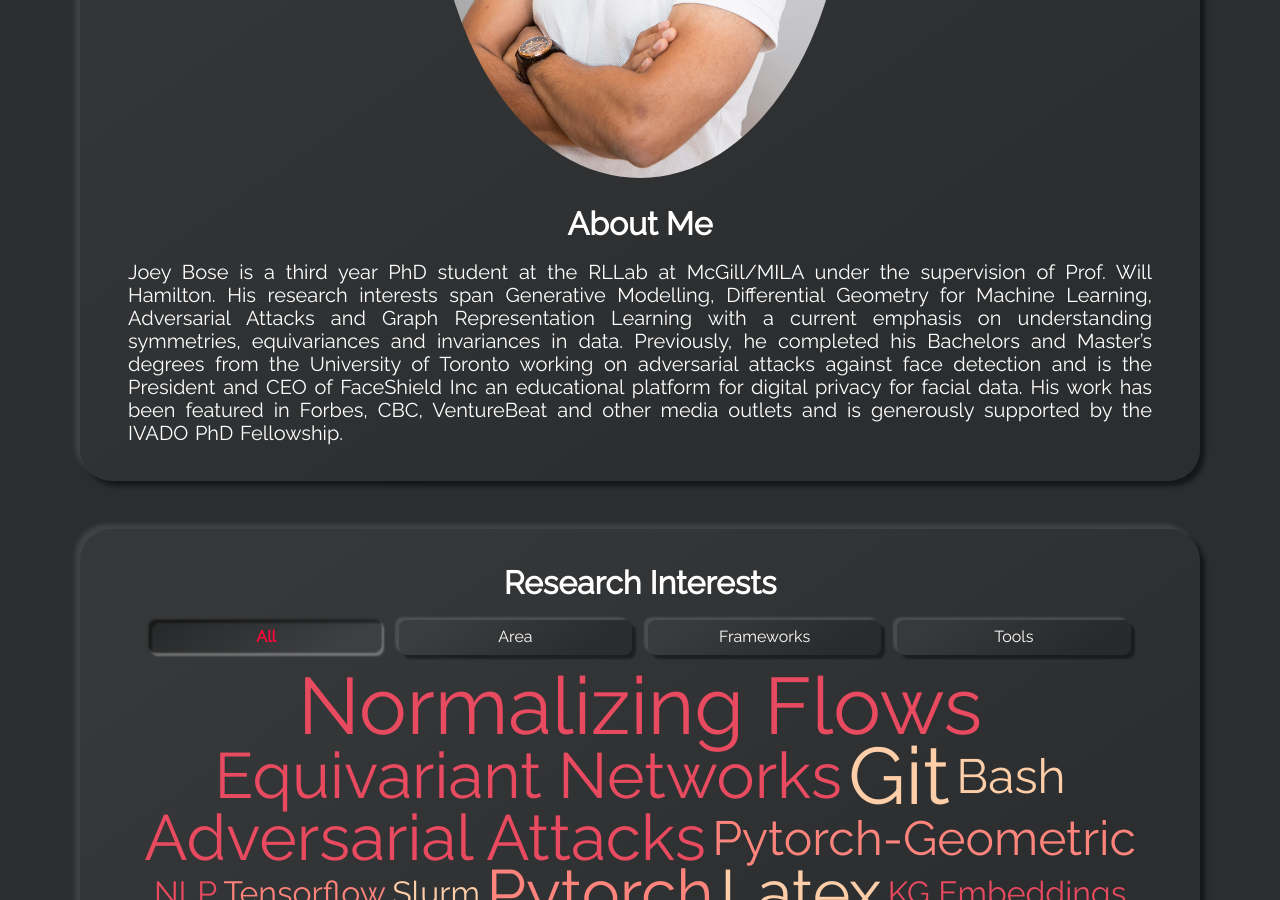
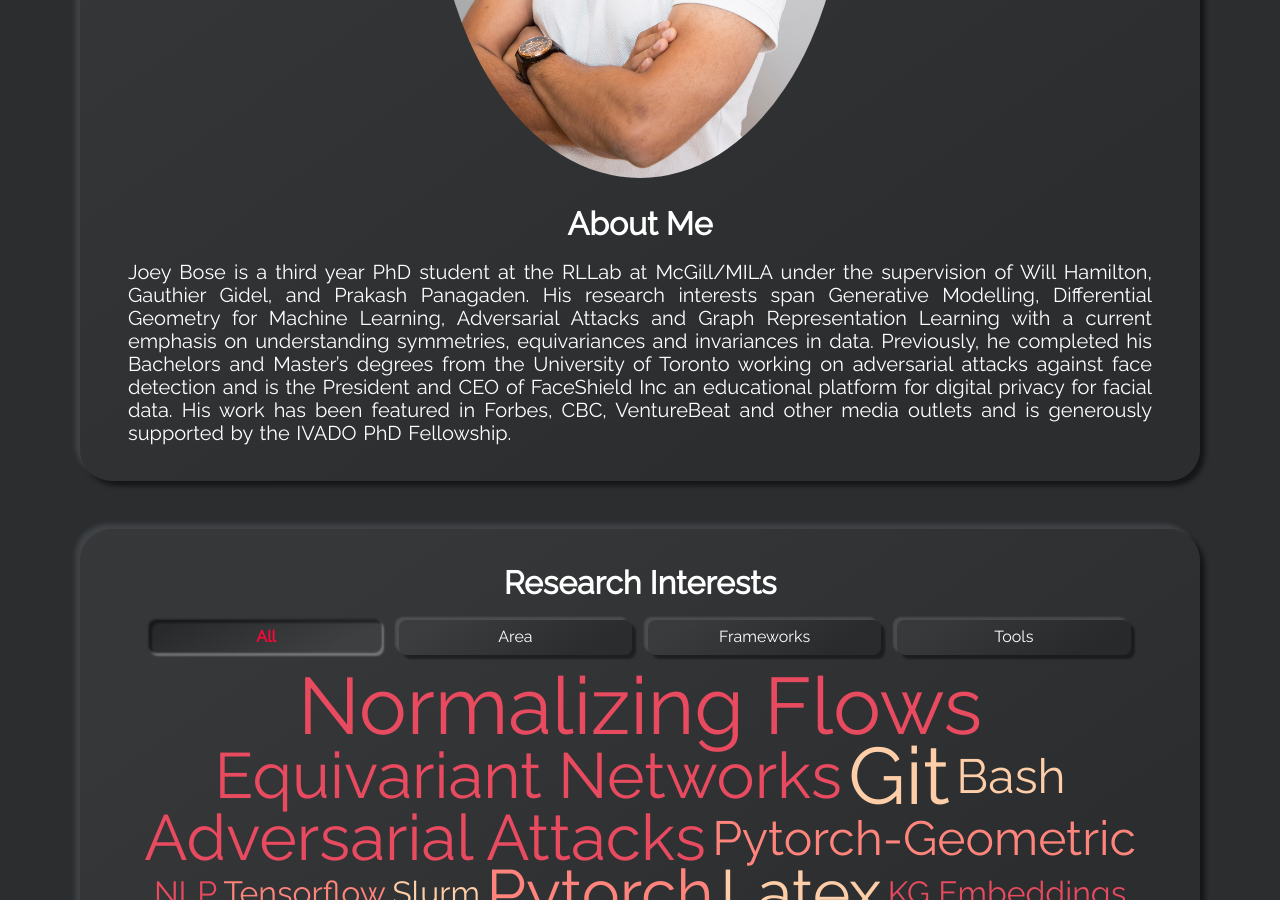
Before and after one commit to joeybose/joeybose.github.io, a Jekyll site: the page built from index.html, in a window 1280 px wide and 900 px high, scrolled down 1520 px. Built offline with Jekyll 4.4.1, drawn with Linux system fonts in a browser that asks for light colours.

Commit message:
updated supervisors

```diff
--- a/_config.yml
+++ b/_config.yml
@@ -46,7 +46,7 @@ show_aboutme_card: true
 # about_me_title: The will be displayed as the title in the About Me section
 about_me_title: About Me
 # about_me_description: This will be displayed under the title.
-about_me_description: Joey Bose is a third year PhD student at the RLLab at McGill/MILA under the supervision of Prof. Will Hamilton. His research interests span Generative Modelling, Differential Geometry for Machine Learning, Adversarial Attacks and  Graph Representation Learning with a current emphasis on understanding symmetries, equivariances and invariances in data. Previously, he completed his Bachelors and Master’s degrees from the University of Toronto working on adversarial attacks against face detection and is the President and CEO of FaceShield Inc an educational platform for digital privacy for facial data. His work has been featured in Forbes, CBC, VentureBeat and other media outlets and is generously supported by the IVADO PhD Fellowship.
+about_me_description: Joey Bose is a third year PhD student at the RLLab at McGill/MILA under the supervision of Will Hamilton, Gauthier Gidel, and Prakash Panagaden. His research interests span Generative Modelling, Differential Geometry for Machine Learning, Adversarial Attacks and  Graph Representation Learning with a current emphasis on understanding symmetries, equivariances and invariances in data. Previously, he completed his Bachelors and Master’s degrees from the University of Toronto working on adversarial attacks against face detection and is the President and CEO of FaceShield Inc an educational platform for digital privacy for facial data. His work has been featured in Forbes, CBC, VentureBeat and other media outlets and is generously supported by the IVADO PhD Fellowship.
 
 # SKILLS SECTION
 # show_skills_card:
```
